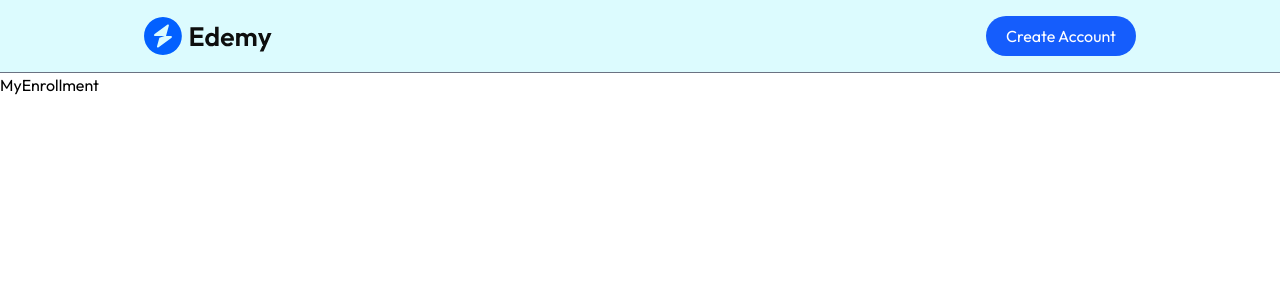
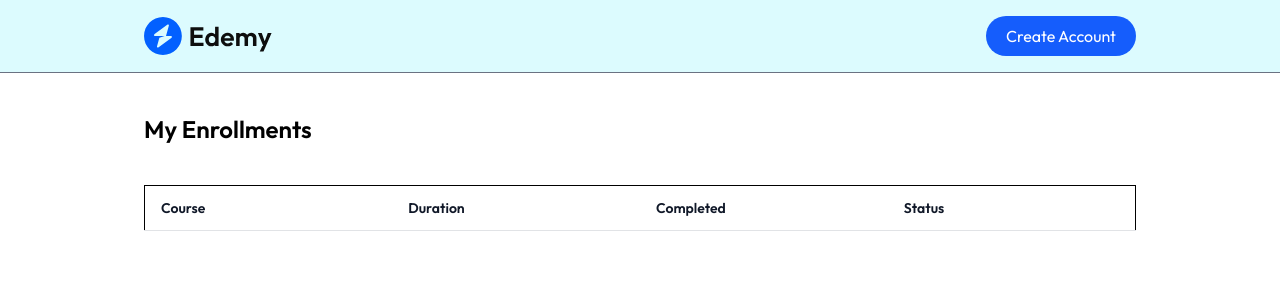
Before and after one commit to Praveen1692/LMS, a React (Vite) app in the folder Client/: page /my-enrollments in a window 1280 px wide. Shown: the top 300 px of the page. Built offline with nearby package versions, Linux system fonts and the light colour scheme; no server answers.

Commit message:
Course Enrollment

```diff
--- a/Client/src/context/AppContext.jsx
+++ b/Client/src/context/AppContext.jsx
@@ -9,14 +9,19 @@
   const [allCourses, setAllCourses] = useState([]);
 
   const [isEducator, setIsEducator] = useState(true);
+  const [enrolledCourses, setEnrolledCourses] = useState([]);
 
   const navigate = useNavigate();
+
+  // fetch user enrolled courses
+  const fetchUserEnrolledCourses = async () => {
+
+  };
 
   // Fetch All Courese
   const fetchAllCourse = async () => {
     setAllCourses(dummyCourses);
   };
-
 
   // function to calculate course chapter time;
   const calculateChapterTime = (course) => {
@@ -80,8 +85,6 @@
     calculateTotalLecture,
   };
 
-
-
   return (
     <AppContext.Provider value={value}>{props.children}</AppContext.Provider>
   );
--- a/Client/src/pages/student/MyEnrollment.jsx
+++ b/Client/src/pages/student/MyEnrollment.jsx
@@ -2,9 +2,22 @@
 
 function MyEnrollment() {
   return (
-    <div>
-      <h1>MyEnrollment</h1>
-    </div>
+    <>
+      <div className="md:px-36 px-8 pt-10">
+        <h1 className="text-2xl font-semibold">My Enrollments</h1>
+
+        <table className="md:text-auto table-fixed w-full overflow-hidden border mt-10">
+          <thead className="text-gray-900 border-b border-gray-500/20 text-sm text-left max-sm:hidden">
+            <tr>
+              <th className="px-4 py-3 font-semibold truncate">Course</th>
+              <th className="px-4 py-3 font-semibold truncate">Duration</th>
+              <th className="px-4 py-3 font-semibold truncate">Completed</th>
+              <th className="px-4 py-3 font-semibold truncate">Status</th>
+            </tr>
+          </thead>
+        </table>
+      </div>
+    </>
   );
 }
 
```
